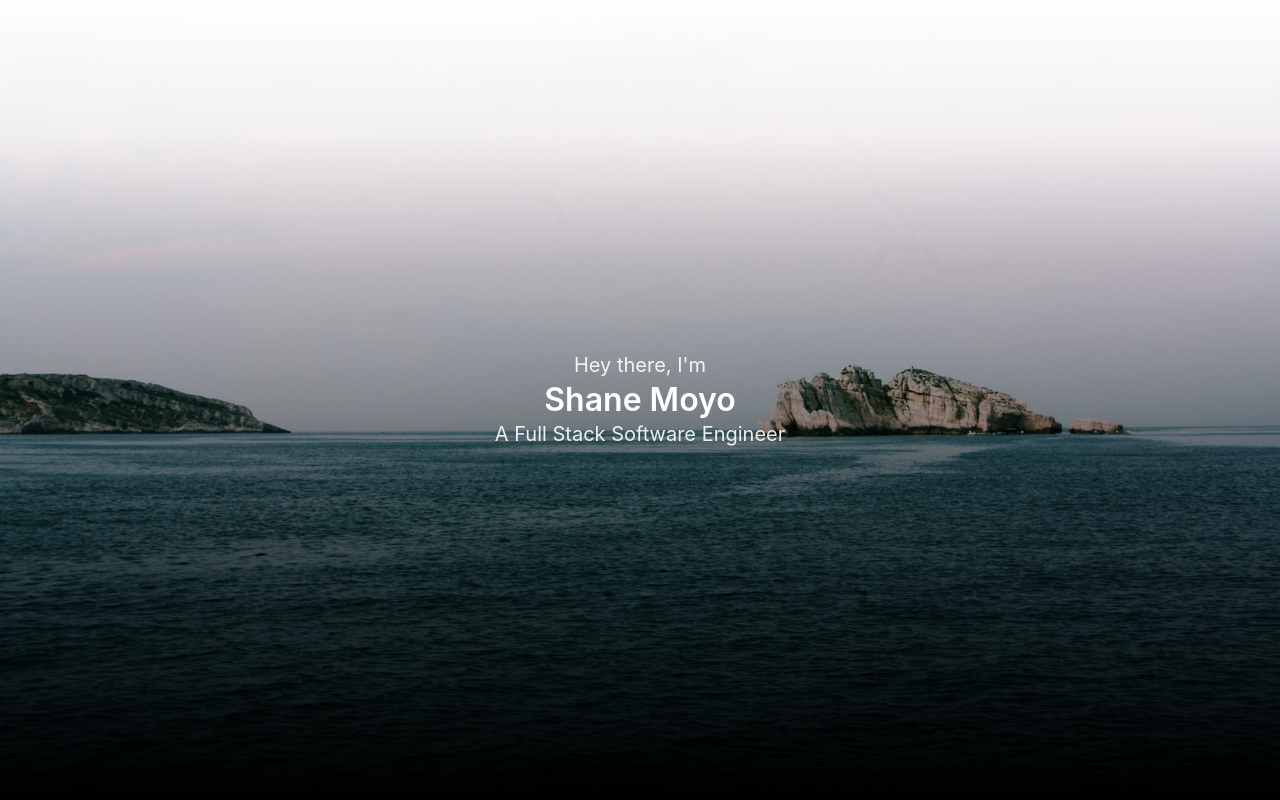
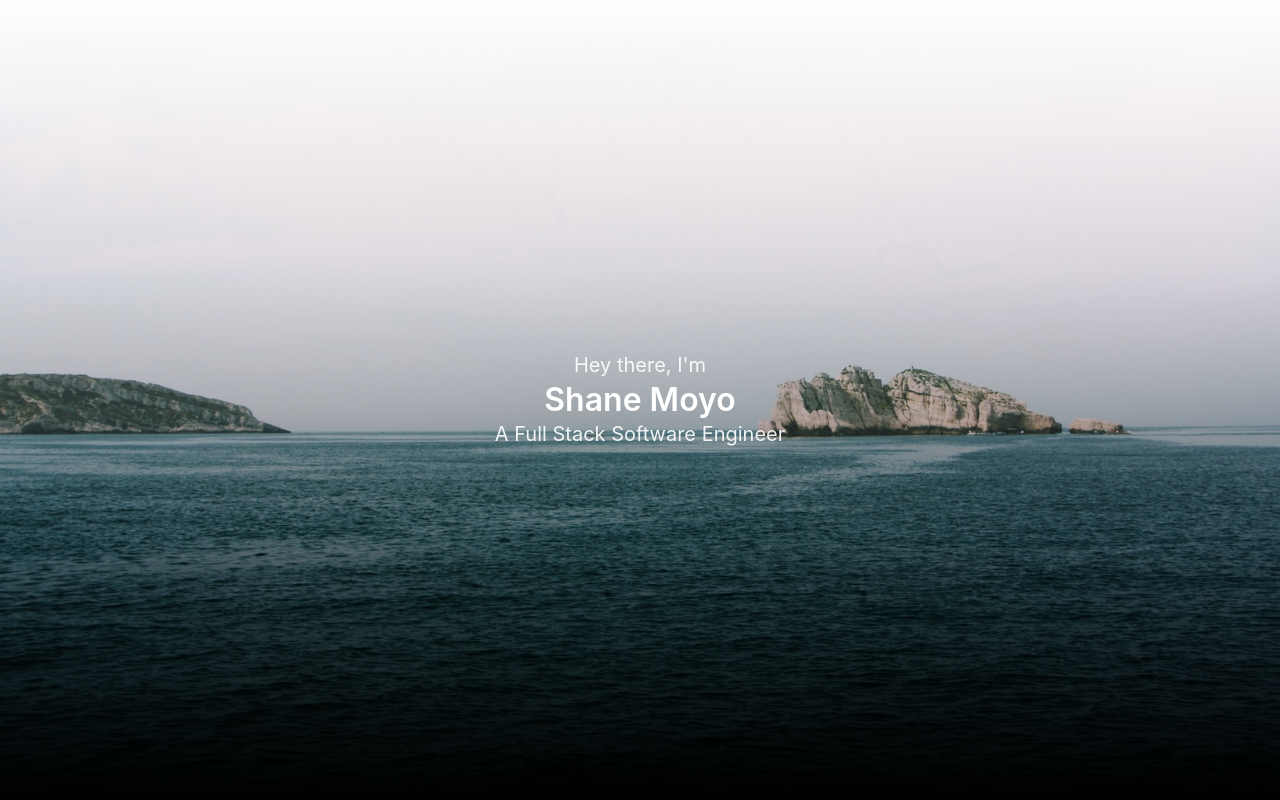
Before and after one commit to ShaneMoyo/portfolio-, a React (Create React App) app: page / in a window 1280 px wide. Shown: the top 800 px of the page. Built offline with nearby package versions, Linux system fonts and the light colour scheme; a small style sheet from the web is missing.

Commit message:
fix ios chrome issue.

```diff
--- a/src/style/mystyle.scss
+++ b/src/style/mystyle.scss
@@ -23,13 +23,11 @@ $red: #FF0000;
 .hero.landing {
   background: linear-gradient(
   rgba(255, 255, 255, 1),
-  rgba(255, 255, 255, 0.7),
+  rgba(255, 255, 255, 0.3),
 
 
-  rgba(0, 0, 0, 0.1),
+
   rgba(0, 0, 0, 0.3),
-  rgba(0, 0, 0, 0.5),
-  rgba(0, 0, 0, 0.7),
   rgba(0, 0, 0, 1)
     ),url(../img/waves.jpg) no-repeat center center;
   -webkit-background-size: cover;
```
Also changed, not shown: src/style/mystyle.css.
